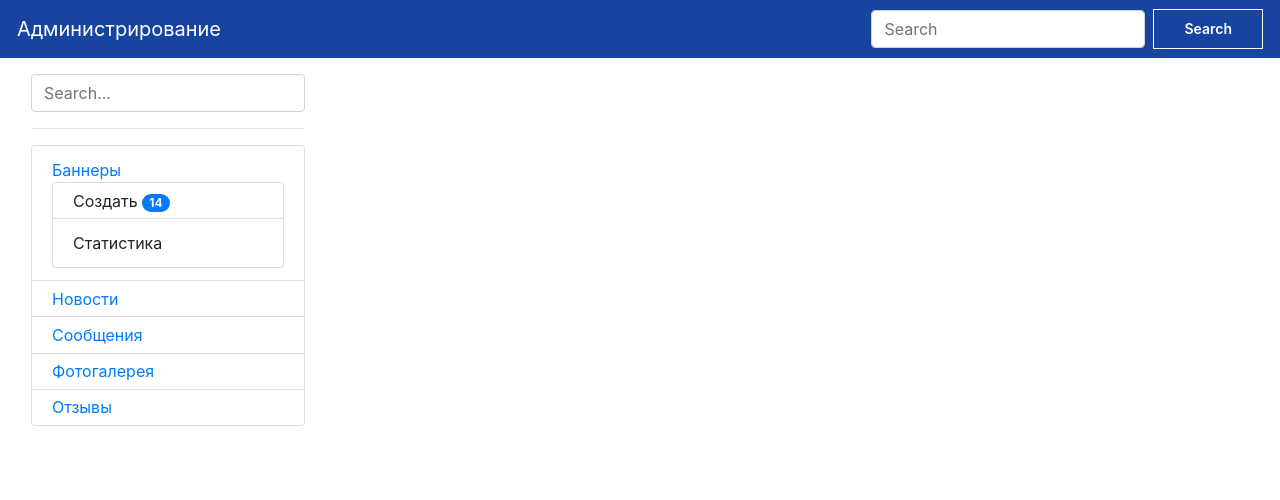
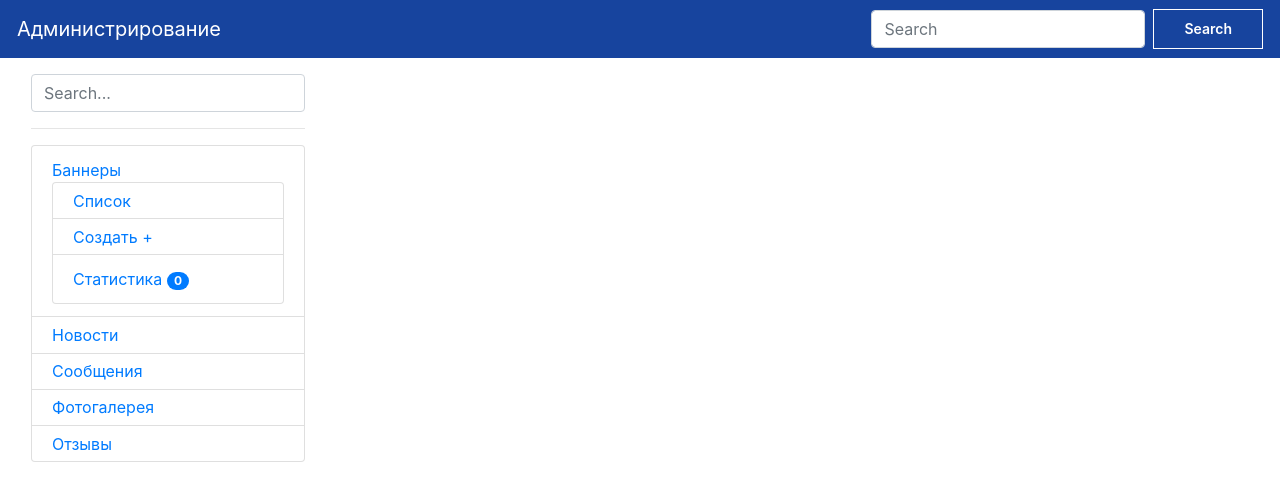
Before and after one commit to jokermt235/ncomid.admin, a Vue app: page / in a window 1280 px wide. Shown: the top 500 px of the page. Built offline with nearby package versions, Linux system fonts and the light colour scheme.

Commit message:
Add banners form to admin panel

```diff
--- /dev/null
+++ b/src/components/BannersForm.vue
@@ -0,0 +1,35 @@
+<template>
+    <form @submit.prevent="onSubmit">
+        <div class="form-group">
+            <label for="title">Шапка баннера</label>
+            <input type="input" class="form-control"
+            id="title" placeholder="Шапка"
+            name="title" v-model="title">
+        </div>
+        <div class="form-group">
+            <label for="desc">Описание</label>
+            <textarea class="form-control" id="desc" rows="3" placeholder="Описание"
+            name="desc" v-model="desc"></textarea>
+        </div>
+        <div class="form-group">
+            <label for="image">Изображение баннера</label>
+            <input type="file" class="form-control-file" id="image">
+        </div>
+        <button type="submit" class="btn btn-primary">Отправить</button>
+    </form>
+</template>
+<script>
+export default{
+    data(){
+        return {
+            title : "",
+            desc  : ""
+        }
+    },
+    methods:{
+        onSubmit(){
+            console.log(this.desc);
+        }
+    }
+}
+</script>
--- a/src/components/HomePage.vue
+++ b/src/components/HomePage.vue
@@ -15,10 +15,17 @@
                                 <a class="active" href="#" @click="loadBanners">Баннеры</a>
                                 <ul class="list-group">
                                     <li class="list-group-item" style="padding: .35rem 1.25rem;">
-                                        Создать
-                                        <span class="badge badge-primary badge-pill">14</span>
+                                        <a href="#" @click="loadBanners">Список</a>
                                     </li>
-                                    <li class="list-group-item">Статистика</li>
+                                    <li class="list-group-item" style="padding: .35rem 1.25rem;">
+                                        <a href="#" @click="bannersFormLoad">Создать + </a>
+                                    </li>
+                                    <li class="list-group-item">
+                                        <a href="#">
+                                            Статистика
+                                        </a>
+                                        <span class="badge badge-primary badge-pill">0</span>
+                                    </li>
                                 </ul>
                             </li>
                             <li class="list-group-item" style="padding: .35rem 1.25rem;">
@@ -36,7 +43,7 @@
                         </ul>
                     </div>
                 </div>
-                <div class="col-md-9 col-xl-8 py-md-3 pl-md-5 bd-content">
+                <div class="col-md-9 col-xl-8 py-md-3 pl-md-5 bd-content mt-3">
                     <div :is="componentToLoad">{{componentToLoad}}</div>
                 </div>
             </div>
@@ -46,6 +53,7 @@
 <script>
 import TopMenu from '@/components/TopMenu.vue';
 import Banners from '@/components/Banners.vue';
+import BannersForm from '@/components/BannersForm';
 export default {
     data(){
         return {
@@ -54,11 +62,15 @@ export default {
     },
     components: {
         TopMenu,
-        Banners
+        Banners,
+        BannersForm
     },
     methods:{
         loadBanners(){
             this.componentToLoad = Banners;
+        },
+        bannersFormLoad(){
+            this.componentToLoad = BannersForm;
         }
     }
 }
```
